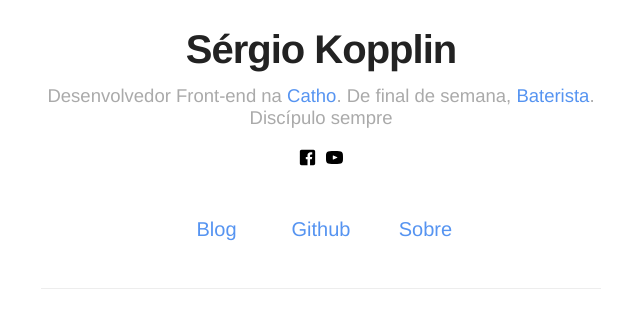
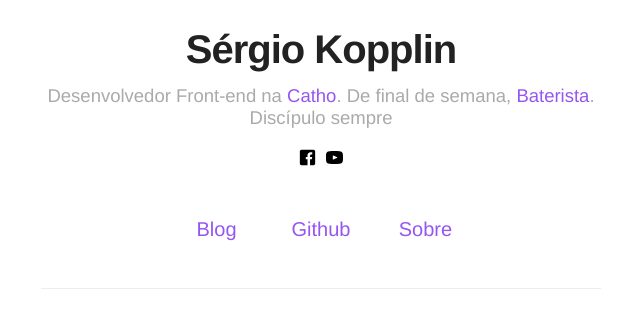
Before and after one commit to maria-oszlop/projekt, a Jekyll site: the page built from index.html, in a window 1280 px wide. Shown: the part 252-581 px from the top of the page, without its empty margins (319-959 px from the left). Built offline with Jekyll 4.4.1, drawn with Linux system fonts in a browser that asks for light colours.

Commit message:
removind old media-queries + new color + about title

```diff
--- a/_includes/main.css
+++ b/_includes/main.css
@@ -419,7 +419,7 @@
   margin-top: 40px;
 }
 a {
-  color: #5694f1;
+  color: #9556f1;
   text-decoration: none;
 }
 p {
@@ -599,6 +599,10 @@
 }
 .page {
   margin-top: 125px;
+}
+.page h1 {
+  text-align: center;
+  margin-bottom: 6rem;
 }
 .page .home__sections {
   border-top: 1px solid #ededed;
--- a/assets/styles/main.css
+++ b/assets/styles/main.css
@@ -419,7 +419,7 @@
   margin-top: 40px;
 }
 a {
-  color: #5694f1;
+  color: #9556f1;
   text-decoration: none;
 }
 p {
@@ -599,6 +599,10 @@
 }
 .page {
   margin-top: 125px;
+}
+.page h1 {
+  text-align: center;
+  margin-bottom: 6rem;
 }
 .page .home__sections {
   border-top: 1px solid #ededed;
--- a/src/styles/base/_general.styl
+++ b/src/styles/base/_general.styl
@@ -32,7 +32,7 @@
 		margin-top 40px
 
 a
-	color #5694f1
+	color delta
 	text-decoration none
 
 p
--- a/src/styles/pages/_page.styl
+++ b/src/styles/pages/_page.styl
@@ -1,5 +1,9 @@
 .page
     margin-top 125px
+
+    h1
+        text-align center
+        margin-bottom 6rem
 
     .home__sections
         border-top 1px solid epsilon
```
Also changed, not shown: src/styles/base/_variables.styl (+1 -7 lines).
